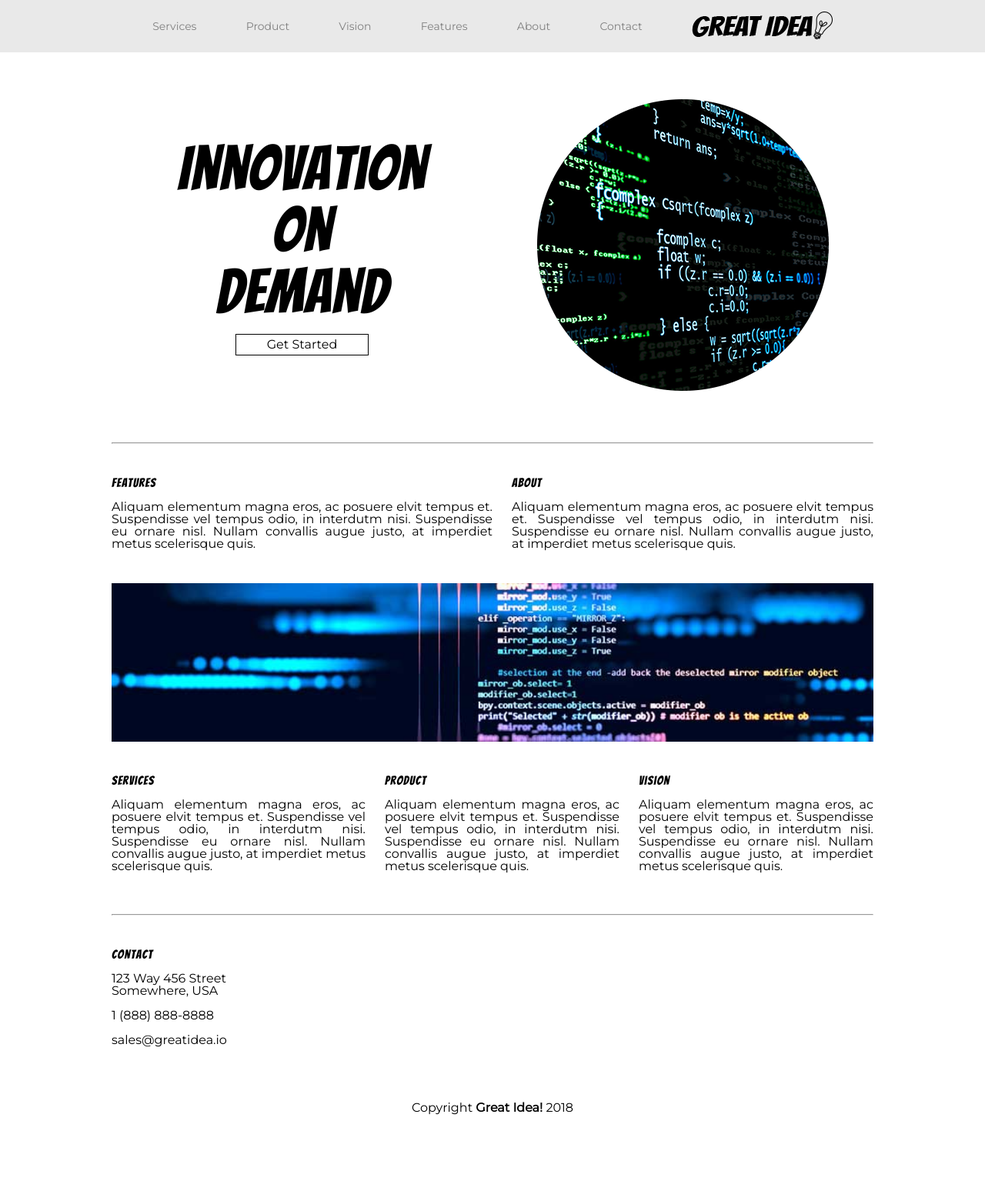
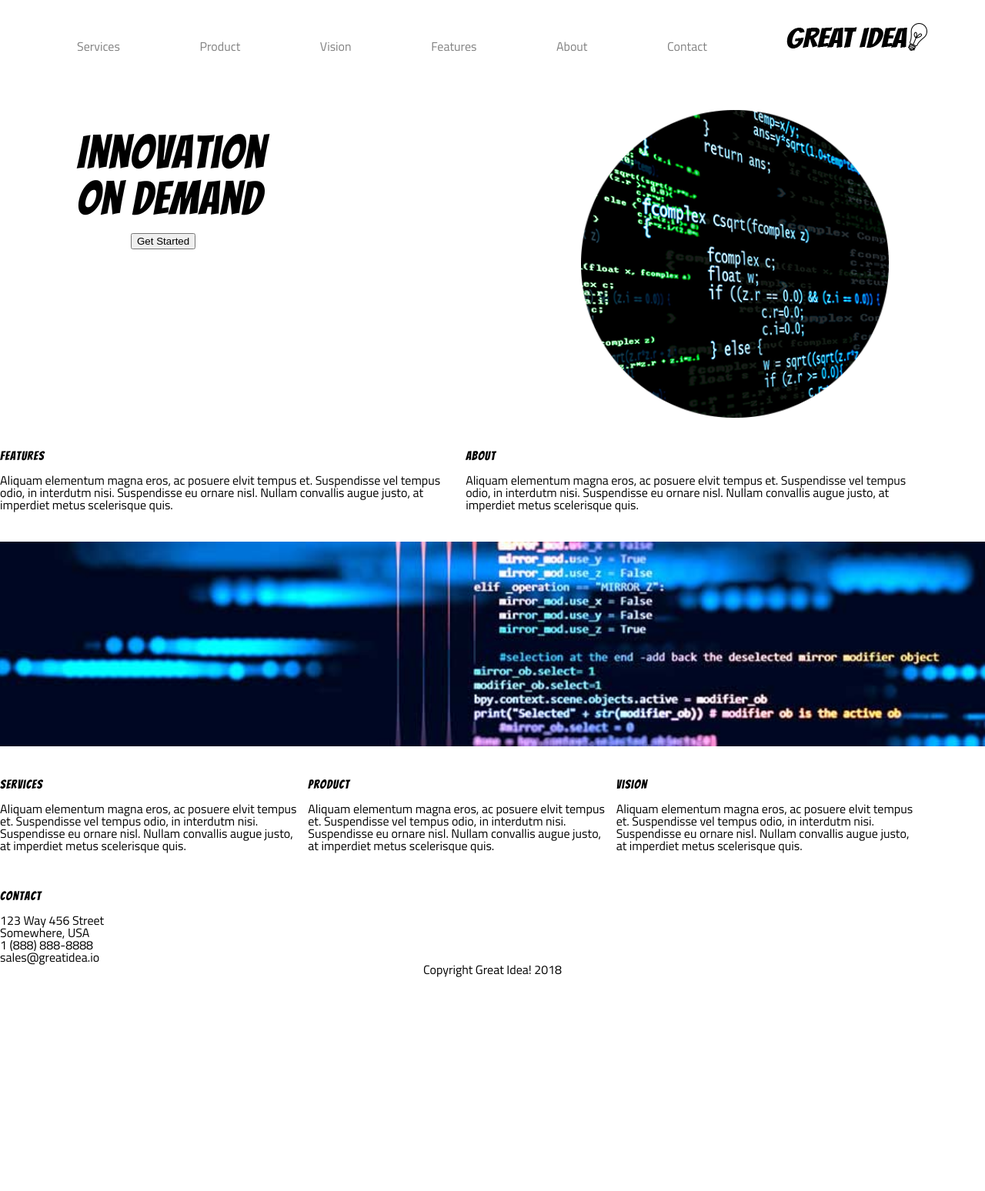
Before and after one commit to devin5/1.1.3-displayblock, a plain HTML site: page great-idea-website/index.html in a window 1280 px wide. Shown: the whole page at 77% size. After the commit the page ends 1272 px from the top, so only its background shows below. Drawn offline with Linux system fonts and the light colour scheme.

Commit message:
reverted back to display block instead of position and floats

```diff
--- a/great-idea-website/css/index.css
+++ b/great-idea-website/css/index.css
@@ -1,11 +1,3 @@
-/* http://meyerweb.com/eric/tools/css/reset/
-   v2.0 | 20110126
-   License: none (public domain)
-*/
-
-html, body, div, span, applet, object, iframe,
-h1, h2, h3, h4, h5, h6, p, blockquote, pre,
-a, abbr, acronym, address, big, cite, code,
 /* http://meyerweb.com/eric/tools/css/reset/
    v2.0 | 20110126
    License: none (public domain)
@@ -50,7 +42,6 @@ q:before, q:after {
 	content: '';
 	content: none;
 }
-
 table {
 	border-collapse: collapse;
 	border-spacing: 0;
@@ -63,7 +54,7 @@ table {
 
 html, body {
     height: 100%;
-    font-family: 'Montserrat', sans-serif;
+    font-family: 'Titillium Web', sans-serif;
 }
 
 h1, h2, h3, h4, h5 {
@@ -73,159 +64,78 @@ h1, h2, h3, h4, h5 {
 }
 
 /* Your code starts here! */
-* {
-	display: inline-block;
+
+/* this is my header*/
+
+nav{
+	display:inline-block;
 }
 
-#contact {
-	margin: 40px 0;
-	text-align: justify;
+nav a{
+	padding-left:100px;
+	color:grey ;
+	text-decoration: none;
 }
 
-#content {
-	width: 90%;
-	margin: 0 auto;
-	max-width: 990px;
-	min-width: 990px;
+
+
+
+/* this is my main*/
+
+.whole{
+	width:100%;
+	display:inline-block;
+}
+.halves{
+	width:47%;
+	display:inline-block;
+	padding-bottom:40px;
 }
 
-#feature-about {
-	width: 100%;
-	height: 100%;
-	margin: 40px 0;
-	text-align: justify;
+.headertext{
+	vertical-align:top;
+
 }
 
-#feature-about #fa-left {
-	width: 50%;
-	float: left;
-	height: 100%;
+.middle-img{
+	width:100%;
 }
 
-#feature-about #fa-right {
-	width: 50%;
-	float: left;
-	height: 100%;
-	padding-left: 25px;
+.third{
+	display:inline-block;
+	width:31%;
+	padding-top:40px;
+
+}
+footer p {
+	text-align:center;
 }
 
-#innovation-on-demand {
-	width: 100%;
-	height: 100%;
-	margin: 110px auto 50px auto;
+.headertext{
+	padding-left:100px;
+	padding-top: 100px;
+
 }
 
-#innovation-on-demand #iod-left {
-	width: 50%;
-	float: left;
-	height: 100%;
+.header h1{
+	font-size:60px
+
+}
+.picture{
+	padding-top:75px;
+	padding-left: 150px;
+
+}
+.logo{
+	padding-top:30px;
+	padding-left:100px;
+}
+.image{
+	width:400px;
+}
+button{
+	margin-left:70px
+}
+footer{
 	margin-top: 50px;
 }
-
-#innovation-on-demand #iod-right {
-	width: 50%;
-	float: right;
-	height: 100%;
-}
-
-#innovation-on-demand a {
-	color: black;
-	padding: 5px 40px;
-	text-decoration: none;
-	border: solid 1px black;
-	transition: color 0.3s, font-weight 0.3s, border 0.3s;
-}
-
-#innovation-on-demand a:hover {
-	color: grey;
-	font-weight: bold;
-	border: solid 2px grey;
-	transition: color 0.3s, font-weight 0.3s, border 0.3s;
-}
-
-#innovation-on-demand h1 {
-	font-size: 80px;
-}
-
-#service-product-vision {
-	width: 100%;
-	height: 100%;
-	margin: 40px 0;
-	text-align: justify;
-	display: inline-block;
-}
-
-#spv-left {
-	float: left;
-	height: 100%;
-	width: 33.3333333333%;
-}
-
-#spv-middle {
-	float: left;
-	height: 100%;
-	padding-left: 25px;
-	width: 33.3333333333%;
-}
-
-#spv-right {
-	float: left;
-	height: 100%;
-	padding-left: 25px;
-	width: 33.3333333333%;
-}
-
-body {
-	width: 100vw;
-	text-align: center;
-}
-
-footer > p {
-	margin-bottom: 100px;
-}
-
-hr {
-	width: 0;
-	margin: 0;
-	width: 100%;
-}
-
-html {
-
-	overflow-x: hidden;
-}
-
-nav {
-	top: 0;
-	width: 100vw;
-	position: fixed;
-	min-width: 990px;
-	background: #E9E9E9;
-}
-
-nav a {
-	color: grey;
-	font-size: 14px;
-	padding: 15px 30px;
-	text-decoration: none;
-	vertical-align: middle;
-	transition: color 0.6s;
-}
-
-nav a:hover {
-	color: black;
-	font-weight: bold;
-	transition: color 0.6s;
-}
-
-span {
-	font-weight: bold;
-}
-
-title {
-	display: none;
-}
-
-.middle-img {
-	width: 100%;
-}
--- a/great-idea-website/index.html
+++ b/great-idea-website/index.html
@@ -1,15 +1,16 @@
 <!DOCTYPE html>
-
-<!doctype html>
 
 <html lang="en">
   <head>
-    <meta charset="utf-8">
+    <meta charset="utf-8" />
 
     <title>Great Idea!</title>
 
-    <link href="https://fonts.googleapis.com/css?family=Bangers|Montserrat" rel="stylesheet">
-    <link rel="stylesheet" href="css/index.css">
+    <link
+      href="https://fonts.googleapis.com/css?family=Bangers|Titillium+Web"
+      rel="stylesheet"
+    />
+    <link rel="stylesheet" href="css/index.css" />
 
     <!--[if lt IE 9]>
       <script src="https://cdnjs.cloudflare.com/ajax/libs/html5shiv/3.7.3/html5shiv.js"></script>
@@ -17,7 +18,7 @@
   </head>
 
   <body>
-    <header>
+    <div class="container">
       <nav>
         <a href="#">Services</a>
         <a href="#">Product</a>
@@ -25,83 +26,93 @@
         <a href="#">Features</a>
         <a href="#">About</a>
         <a href="#">Contact</a>
-        <a href="index.html"><img class="logo" src="img/logo.png" alt="Great Idea! Company logo."></a>
       </nav>
-    </header>
+      <img class="logo" src="img/logo.png" alt="Great Idea! Company logo." />
 
-    <div id="content">
-      <div id="innovation-on-demand">
-        <section id="iod-left">
-          <h1>Innovation<br>On<br>Demand</h1>
+      <div class="header whole">
+        <div class="halves headertext">
+          <h1>
+            Innovation <br />
+            On Demand
+          </h1>
+          <button class="button" href="#">Get Started</button>
+        </div>
+        <div class="halves picture">
+          <img
+            class="image"
+            src="img/header-img.png"
+            alt="Image of a code snippet."
+          />
+        </div>
+      </div>
+      <div class="whole description">
+        <div class="halves">
+          <h5>Features</h5>
+          <p>
+            Aliquam elementum magna eros, ac posuere elvit tempus et.
+            Suspendisse vel tempus odio, in interdutm nisi. Suspendisse eu
+            ornare nisl. Nullam convallis augue justo, at imperdiet metus
+            scelerisque quis.
+          </p>
+        </div>
 
-          <br>
-
-          <a href="#">Get Started</a>
-        </section>
-
-        <section id="iod-right">
-          <img src="img/header-img.png" alt="Image of a code snippet.">
-        </section>
+        <div class="halves">
+          <h5>About</h5>
+          <p>
+            Aliquam elementum magna eros, ac posuere elvit tempus et.
+            Suspendisse vel tempus odio, in interdutm nisi. Suspendisse eu
+            ornare nisl. Nullam convallis augue justo, at imperdiet metus
+            scelerisque quis.
+          </p>
+        </div>
       </div>
 
-      <hr>
+      <img
+        class="middle-img"
+        src="img/mid-page-accent.jpg"
+        alt="Image of code snippets across the screen"
+      />
 
-      <div id="feature-about">
-        <section id="fa-left">
-          <h2>Features</h2>
-          <p>Aliquam elementum magna eros, ac posuere elvit tempus et. Suspendisse vel tempus odio, in interdutm nisi. Suspendisse eu ornare nisl. Nullam convallis augue justo, at imperdiet metus scelerisque quis.</p>
-        </section>
+      <div class="whole">
+        <div class="third">
+          <h5>Services</h5>
+          <p>
+            Aliquam elementum magna eros, ac posuere elvit tempus et.
+            Suspendisse vel tempus odio, in interdutm nisi. Suspendisse eu
+            ornare nisl. Nullam convallis augue justo, at imperdiet metus
+            scelerisque quis.
+          </p>
+        </div>
 
-        <section id="fa-right">
-          <h2>About</h2>
-          <p>Aliquam elementum magna eros, ac posuere elvit tempus et. Suspendisse vel tempus odio, in interdutm nisi. Suspendisse eu ornare nisl. Nullam convallis augue justo, at imperdiet metus scelerisque quis.</p>
-        </section>
+        <div class="third">
+          <h5>Product</h5>
+          <p>
+            Aliquam elementum magna eros, ac posuere elvit tempus et.
+            Suspendisse vel tempus odio, in interdutm nisi. Suspendisse eu
+            ornare nisl. Nullam convallis augue justo, at imperdiet metus
+            scelerisque quis.
+          </p>
+        </div>
+
+        <div class="third">
+          <h5>Vision</h5>
+          Aliquam elementum magna eros, ac posuere elvit tempus et. Suspendisse
+          vel tempus odio, in interdutm nisi. Suspendisse eu ornare nisl. Nullam
+          convallis augue justo, at imperdiet metus scelerisque quis.
+        </div>
       </div>
 
-      <img class="middle-img" src="img/mid-page-accent.jpg" alt="Image of code snippets across the screen">
-
-      <div id="service-product-vision">
-        <section id="spv-left">
-          <h2>Services</h2>
-          <p>Aliquam elementum magna eros, ac posuere elvit tempus et. Suspendisse vel tempus odio, in interdutm nisi. Suspendisse eu ornare nisl. Nullam convallis augue justo, at imperdiet metus scelerisque quis.</p>
-        </section>
-
-        <section id="spv-middle">
-          <h2>Product</h2>
-          <p>Aliquam elementum magna eros, ac posuere elvit tempus et. Suspendisse vel tempus odio, in interdutm nisi. Suspendisse eu ornare nisl. Nullam convallis augue justo, at imperdiet metus scelerisque quis.</p>
-        </section>
-
-        <section id="spv-right">
-          <h2>Vision</h2>
-          <p>Aliquam elementum magna eros, ac posuere elvit tempus et. Suspendisse vel tempus odio, in interdutm nisi. Suspendisse eu ornare nisl. Nullam convallis augue justo, at imperdiet metus scelerisque quis.</p>
-        </section>
-      </div>
-
-      <hr>
-
       <footer>
-        <section id="contact">
-          <h2>Contact</h2>
-
-          <br>
-
-          <address>
-            <p>123 Way 456 Street<br>
-            Somewhere, USA</p>
-
-            <br><br>
-
-            <p>1 (888) 888-8888</p>
-
-            <br><br>
-
-            <p>sales@greatidea.io</p>
-          </address>
-        </section>
-
-        <br><br>
-
-        <p>Copyright <span>Great Idea!</span> 2018</p>
+        <h5>Contact</h5>
+        <ul>
+          <li>
+            123 Way 456 Street <br />
+            Somewhere, USA
+          </li>
+          <li>1 (888) 888-8888</li>
+          <li>sales@greatidea.io</li>
+        </ul>
+        <p>Copyright Great Idea! 2018</p>
       </footer>
     </div>
   </body>
```
Also changed, not shown: 1 other file.
